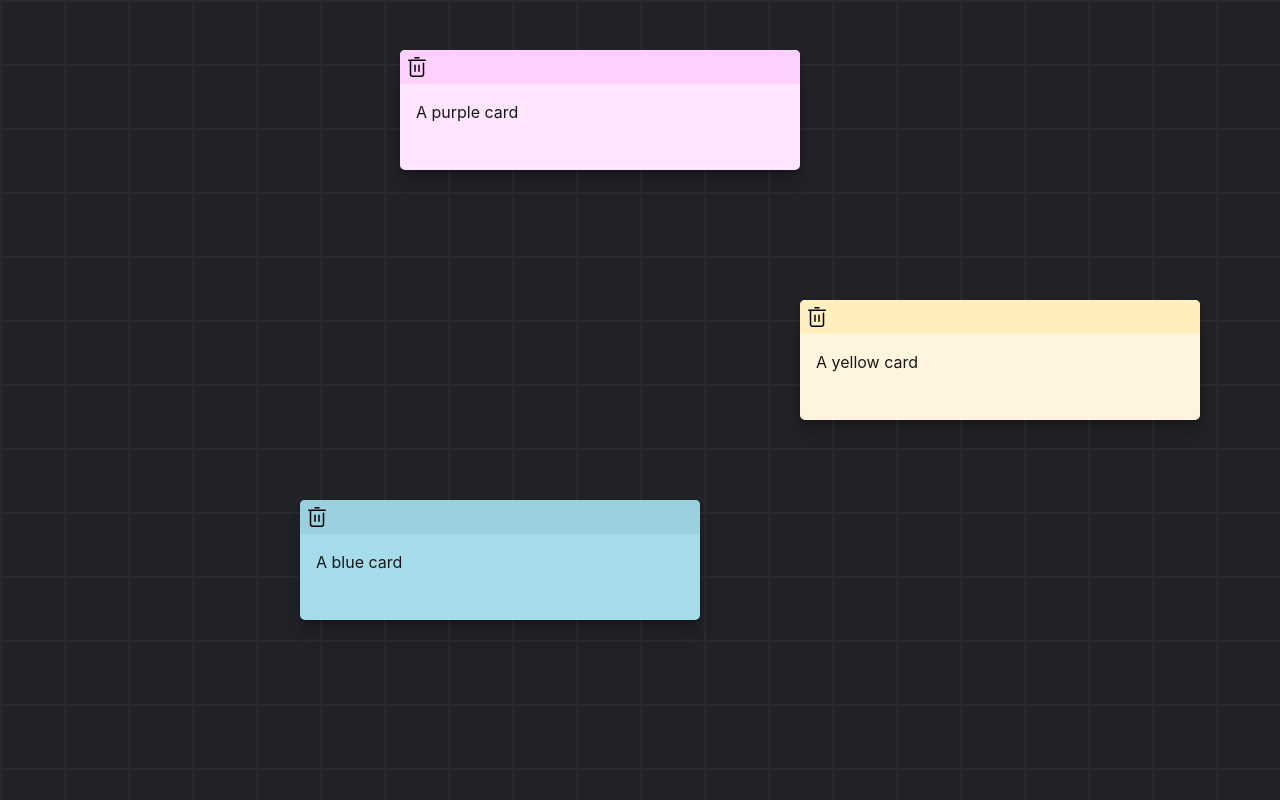
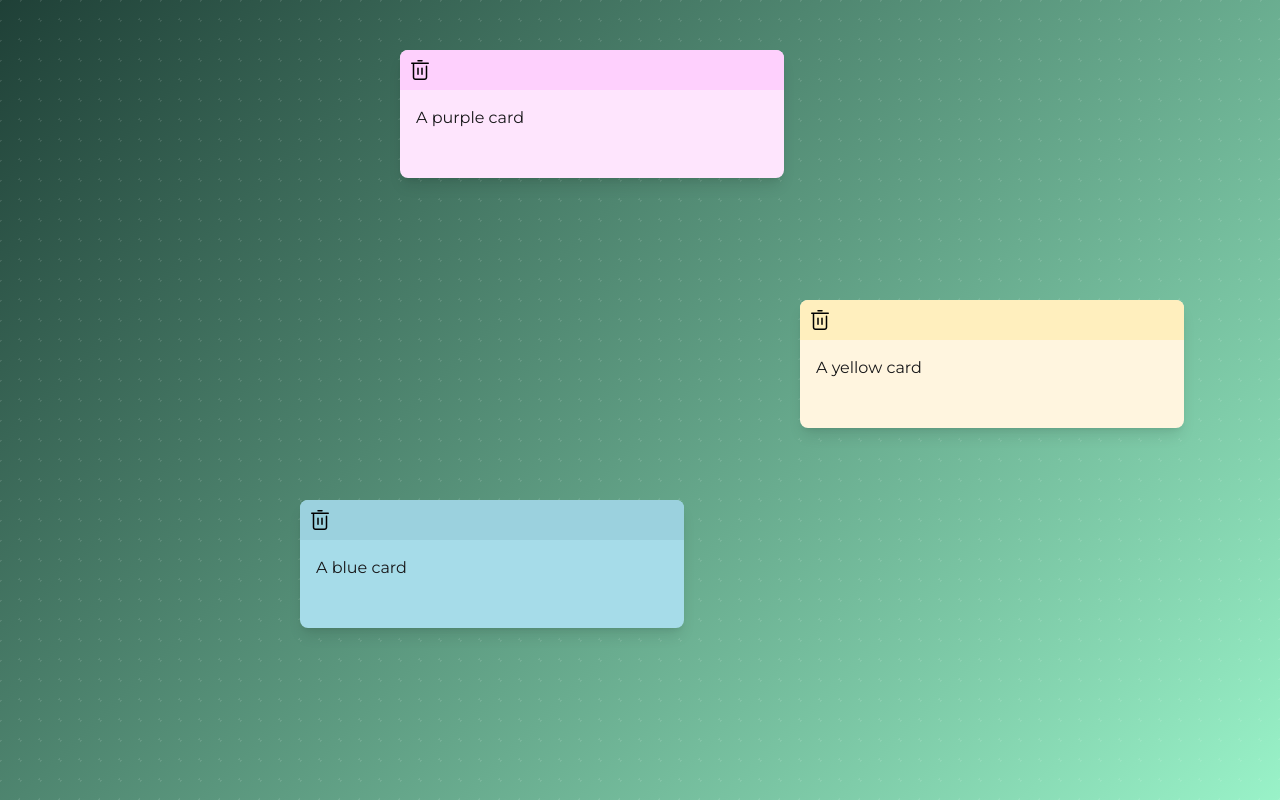
Before and after one commit to Laurc2004/draggable-note-cards, a React (Vite) app: page / in a window 1280 px wide. Built offline with nearby package versions, Linux system fonts and the light colour scheme.

Commit message:
feat: 改造引入tailwindcss

```diff
--- a/src/components/NoteCard.tsx
+++ b/src/components/NoteCard.tsx
@@ -104,7 +104,7 @@
 
   return (
     <div
-      className="card"
+      className="absolute w-96 rounded-lg cursor-pointer shadow-lg"
       style={{
         backgroundColor: colors.colorBody,
         left: `${position.x}px`,
@@ -113,7 +113,7 @@
       ref={cardRef}
     >
       <div
-        className="card-header"
+        className="bg-[#9bd1de] rounded-t-lg flex justify-between items-center p-2"
         style={{ backgroundColor: colors.colorHeader }}
         onMouseDown={mouseDown} // 当鼠标在header上按下时，触发鼠标按下事件
       >
@@ -122,8 +122,9 @@
         </div>
       </div>
 
-      <div className="card-body">
+      <div className="p-4 rounded-b-lg">
         <textarea
+          className="bg-inherit border-none w-full h-full resize-none text-base focus:outline-none"
           ref={textAreaRef}
           style={{ color: colors.colorText }}
           value={body} // 使用受控组件
--- a/src/index.css
+++ b/src/index.css
@@ -1,66 +1,30 @@
+/* 引入 Google 字体 */
+@import url('https://fonts.googleapis.com/css2?family=Montserrat:wght@400;600&display=swap');
+
 :root {
-    font-family: Inter, system-ui, Avenir, Helvetica, Arial, sans-serif;
-    line-height: 1.5;
-    font-weight: 400;
+    font-family: 'Montserrat', sans-serif;
     color-scheme: light dark;
-    color: rgba(255, 255, 255, 0.87);
-    font-synthesis: none;
-    text-rendering: optimizeLegibility;
-    -webkit-font-smoothing: antialiased;
-    -moz-osx-font-smoothing: grayscale;
-    -webkit-text-size-adjust: 100%;
+    color: #e0e0e0;
+    line-height: 1.6;
+    background:
+        linear-gradient(135deg, #1f4037, #99f2c8),
+        radial-gradient(circle at top left, rgba(255,255,255,0.1) 2px, transparent 2px),
+        radial-gradient(circle at bottom right, rgba(255,255,255,0.1) 2px, transparent 2px);
+    background-size: cover, 20px 20px, 20px 20px;
+    background-blend-mode: overlay;
+    transition: background 0.5s ease;
 }
 
 body {
+    margin: 0;
     padding: 0;
-    margin: 0;
+    font-family: inherit;
 }
 
 #app {
-    background-color: #212228;
-    background-image: linear-gradient(#292a30 0.1em, transparent 0.1em),
-    linear-gradient(90deg, #292a30 0.1em, transparent 0.1em);
-    background-size: 4em 4em;
     height: 100vh;
-    position: relative;
-    overflow: auto;
+    display: flex;
+    justify-content: center;
+    align-items: center;
+    overflow: hidden;
 }
-
-.card {
-    position: absolute;
-    width: 400px;
-    border-radius: 5px;
-    cursor: pointer;
-    box-shadow: 0 1px 1px hsl(0deg 0% 0% / 0.075), 0 2px 2px hsl(0deg 0% 0% /
-                    0.075), 0 4px 4px hsl(0deg 0% 0% / 0.075), 0 8px 8px hsl(0deg 0% 0% / 0.075), 0 16px 16px hsl(0deg 0% 0% / 0.075);
-}
-
-.card-header {
-    background-color: #9bd1de;
-    border-radius: 5px 5px 0 0;
-    display: flex;
-    justify-content: space-between;
-    align-items: center;
-    padding: 5px;
-}
-
-.card-body {
-    padding: 1em;
-    border-radius: 0 0 5px 5px;
-}
-
-.card-body textarea {
-    background-color: inherit;
-    border: none;
-    width: 100%;
-    height: 100%;
-    resize: none;
-    font-size: 16px;
-}
-
-textarea:focus {
-    background-color: inherit;
-    outline: none;
-    width: 100%;
-    height: 100%;
-}
```
